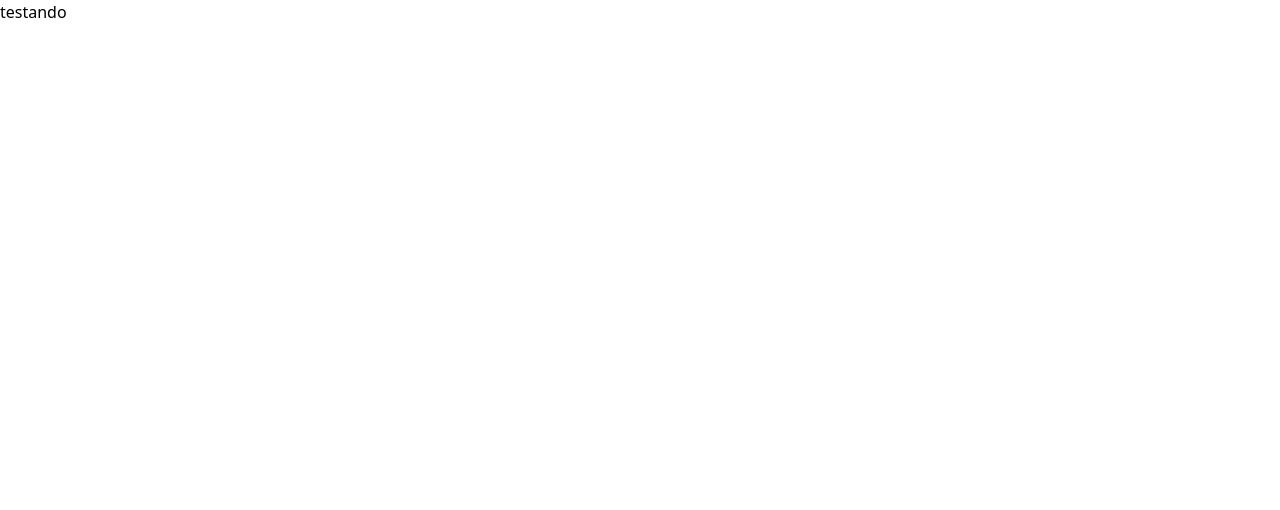
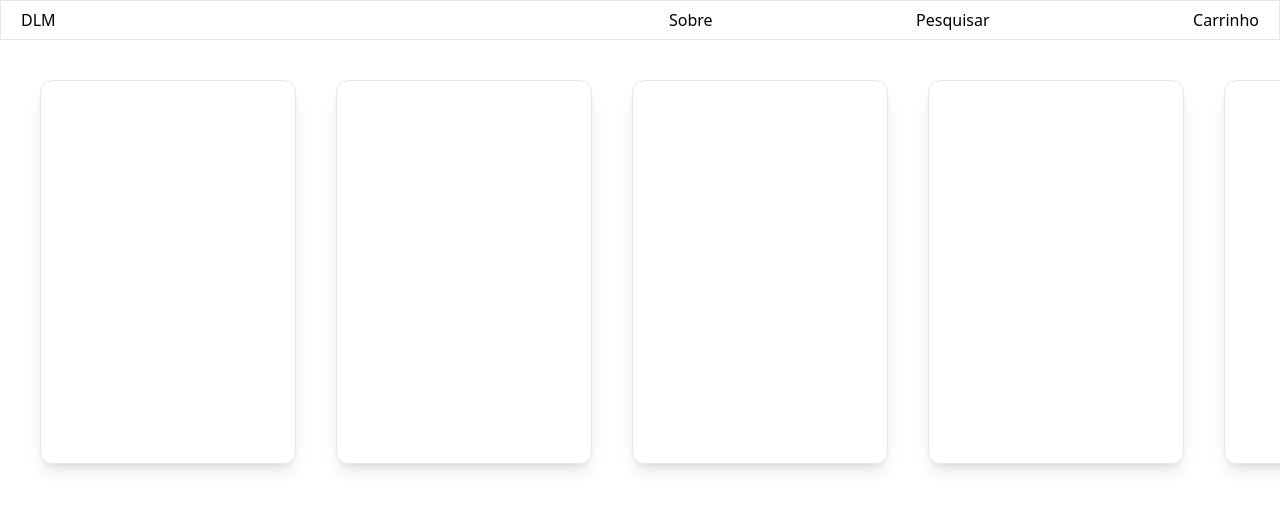
Before and after one commit to MatthewJesus7/Tech, a React (Create React App) app in the folder tech/: page / in a window 1280 px wide. Shown: the top 510 px of the page. Built offline with nearby package versions, Linux system fonts and the light colour scheme.

Commit message:
NavBar and Card sections

```diff
--- a/tech/src/App.jsx
+++ b/tech/src/App.jsx
@@ -1,9 +1,12 @@
+import CardSection from "./components/sections/CardSection"
+
 import NavBar from "./components/layout/NavBar";
 
 function App() {
   return (
     <div className="App">
       <NavBar></NavBar>
+      <CardSection></CardSection>
     </div>
   );
 }
--- /dev/null
+++ b/tech/src/components/items/Button.jsx
@@ -0,0 +1,7 @@
+function Button({ text, CustomClass }) {
+    return(
+        <button className={CustomClass}>{text}</button>
+    )
+}
+
+export default Button
--- /dev/null
+++ b/tech/src/components/items/Link.jsx
@@ -0,0 +1,12 @@
+function Link({ text, href, target, rel }) {
+    return(
+            <a
+            href={href}
+            target={target}
+            rel={rel}>
+                {text}
+            </a>
+    )
+}
+
+export default Link
--- /dev/null
+++ b/tech/src/components/layout/Card.jsx
@@ -0,0 +1,9 @@
+
+
+function Card(props) {
+    return(
+        <div className="min-w-64 h-96 shadow-lg border rounded-xl mr-10">{props.children}</div>
+    )
+}
+
+export default Card
--- a/tech/src/components/layout/NavBar.jsx
+++ b/tech/src/components/layout/NavBar.jsx
@@ -1,7 +1,17 @@
+import Link from '../items/Link'
+
 function NavBar() {
     return(
-        <nav>
-            <h1>testando</h1>
+        <nav className="h-10 justify-center content-center border px-5">
+
+            <ul className="flex justify-between max-w-7xl">
+                <li><Link href="#" text="DLM"></Link></li>
+                <div className='w-1/6'></div>
+                <li><Link href="#" target="_blank" text="Sobre"></Link></li>
+                <li><Link href="#" target="_blank" text="Pesquisar"></Link></li>
+                <li><Link href="#" target="_blank" text="Carrinho"></Link></li>
+            </ul>
+
         </nav>
     )
 }
--- /dev/null
+++ b/tech/src/components/sections/CardSection.jsx
@@ -0,0 +1,19 @@
+import Section from "./Section"
+
+import Card from "../layout/Card"
+import Button from "../items/Button"
+
+function CardSection() {
+    return(
+        <Section customClass="flex overflow-hidden">
+            <Card></Card>
+            <Card></Card>
+            <Card></Card>
+            <Card></Card>
+            <Card></Card>
+            <Button customClass="absolute top-5 right-5" text="seta"></Button>
+        </Section>
+    )
+}
+
+export default CardSection
--- /dev/null
+++ b/tech/src/components/sections/Section.jsx
@@ -0,0 +1,7 @@
+function Section(props) {
+    return <section className={`"max-w-7xl h-screen p-10 " ${props.customClass}`}>
+        {props.children}
+    </section>
+}
+
+export default Section
```
Also changed, not shown: tech/src/components/sections/HeroSection.jsx (added).
